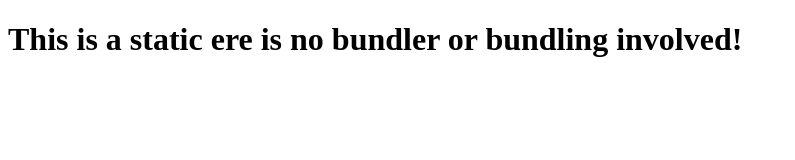
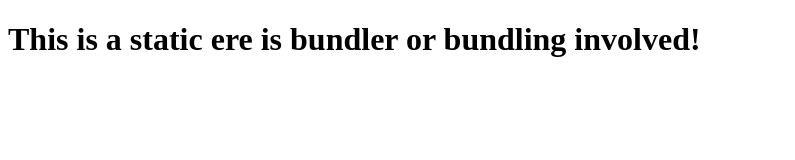
Before and after one commit to Ignvcio/ersy, a website: page index.html in a window 1280 px wide. Shown: the whole page, without its empty margins (0-795 px from the left). Drawn offline with Linux system fonts and the light colour scheme.

Commit message:
just testing
is a test for testing

```diff
--- a/index.html
+++ b/index.html
@@ -7,6 +7,6 @@
     <title>Static Template</title>
   </head>
   <body>
-    <h1>This is a static ere is no bundler or bundling involved!</h1>
+    <h1>This is a static ere is bundler or bundling involved!</h1>
   </body>
 </html>
```
